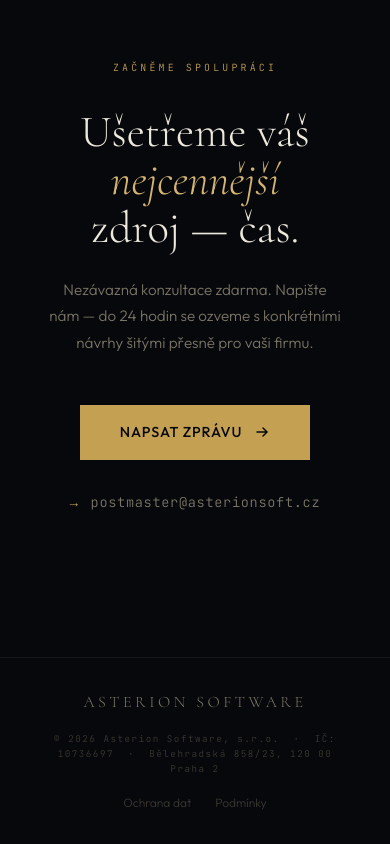
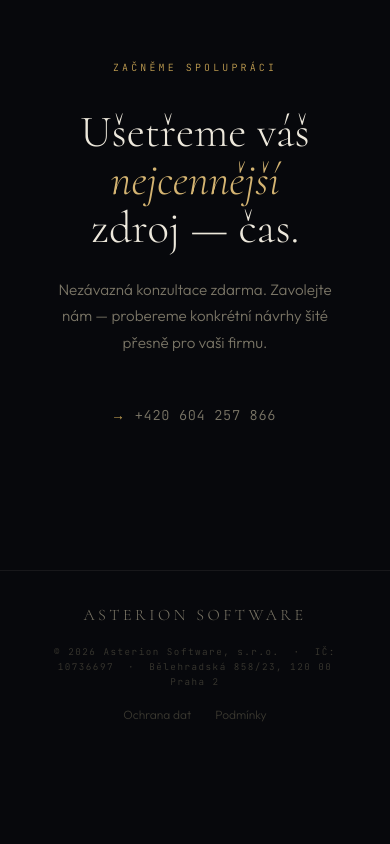
Before and after one commit to smaragda/asterionsoft.cz, a plain HTML site: page index.html in a window 390 px wide. Shown: the part 5182-6026 px from the top of the page. After the commit the page ends 5939 px from the top, so only its background shows below. Drawn offline with Linux system fonts and the light colour scheme.

Commit message:
fix(contact): replace email with phone number in CTA section
Remove email button and mailto links; replace with a clickable tel: link
for +420 604 257 866. Update CTA description text accordingly.

```diff
--- a/index.html
+++ b/index.html
@@ -786,18 +786,11 @@
         zdroj — čas.
       </h2>
       <p class="cta-desc reveal">
-        Nezávazná konzultace zdarma. Napište nám —
-        do 24 hodin se ozveme s konkrétními návrhy
-        šitými přesně pro vaši firmu.
+        Nezávazná konzultace zdarma. Zavolejte nám —
+        probereme konkrétní návrhy šité přesně pro vaši firmu.
       </p>
       <div class="cta-actions reveal">
-        <a href="mailto:postmaster@asterionsoft.cz" class="btn-primary" style="padding:1rem 2.5rem; font-size:.9rem;">
-          Napsat zprávu
-          <svg width="16" height="16" viewBox="0 0 16 16" fill="none" stroke="currentColor" stroke-width="1.5" stroke-linecap="round">
-            <path d="M3 8h10M9 4l4 4-4 4"/>
-          </svg>
-        </a>
-        <a href="mailto:postmaster@asterionsoft.cz" class="cta-email">postmaster@asterionsoft.cz</a>
+        <a href="tel:+420604257866" class="cta-email">+420 604 257 866</a>
       </div>
     </div>
   </section>
```
